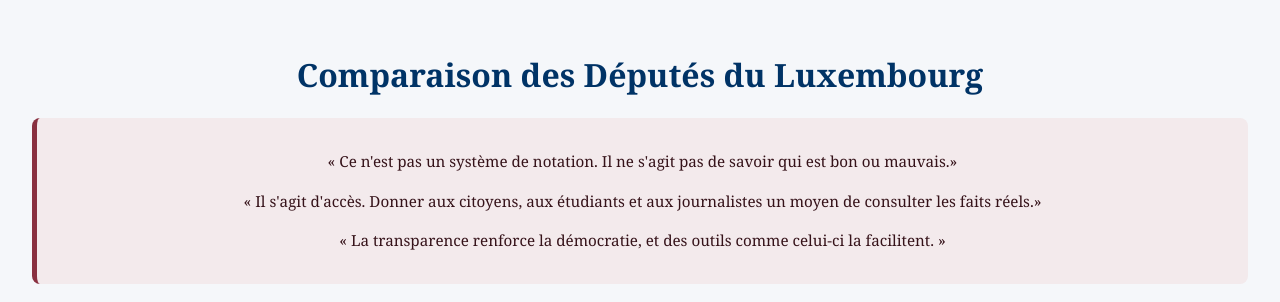
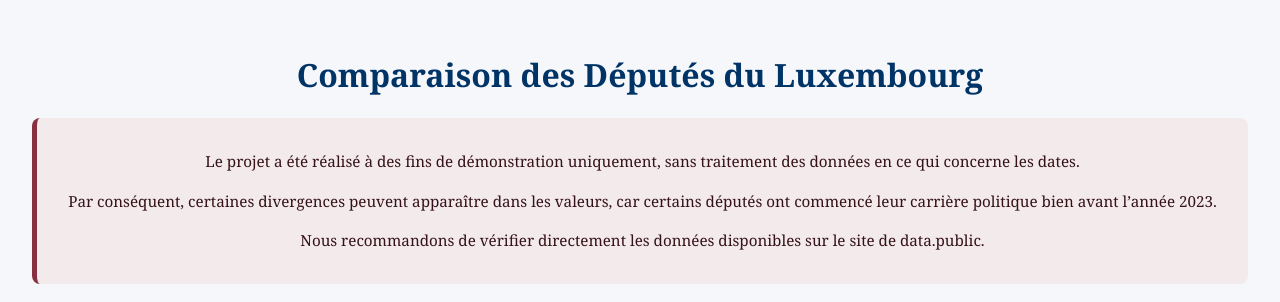
Before and after one commit to TalesPortfolio/portfolio-11, a Next.js app in the folder GovTechLab/frontend/: page / in a window 1280 px wide. Shown: the top 302 px of the page. Built offline with nearby package versions, Linux system fonts and the light colour scheme.

Commit message:
update texto

```diff
--- a/GovTechLab/frontend/app/components/CompareInfo.tsx
+++ b/GovTechLab/frontend/app/components/CompareInfo.tsx
@@ -29,9 +29,15 @@ const InfoBox = styled.div`
 export default function CompareInfo() {
   return (
     <InfoBox>
-      <p>« Ce n'est pas un système de notation. Il ne s'agit pas de savoir qui est bon ou mauvais.»</p>
-      <p>« Il s'agit d'accès. Donner aux citoyens, aux étudiants et aux journalistes un moyen de consulter les faits réels.»</p>
-      <p>« La transparence renforce la démocratie, et des outils comme celui-ci la facilitent. »</p>
+      <p>
+        Le projet a été réalisé à des fins de démonstration uniquement, sans traitement des données en ce qui concerne les dates.
+      </p>
+      <p>
+        Par conséquent, certaines divergences peuvent apparaître dans les valeurs, car certains députés ont commencé leur carrière politique bien avant l’année 2023.
+      </p>
+      <p>
+        Nous recommandons de vérifier directement les données disponibles sur le site de data.public.
+      </p>
     </InfoBox>
   );
 }
```
